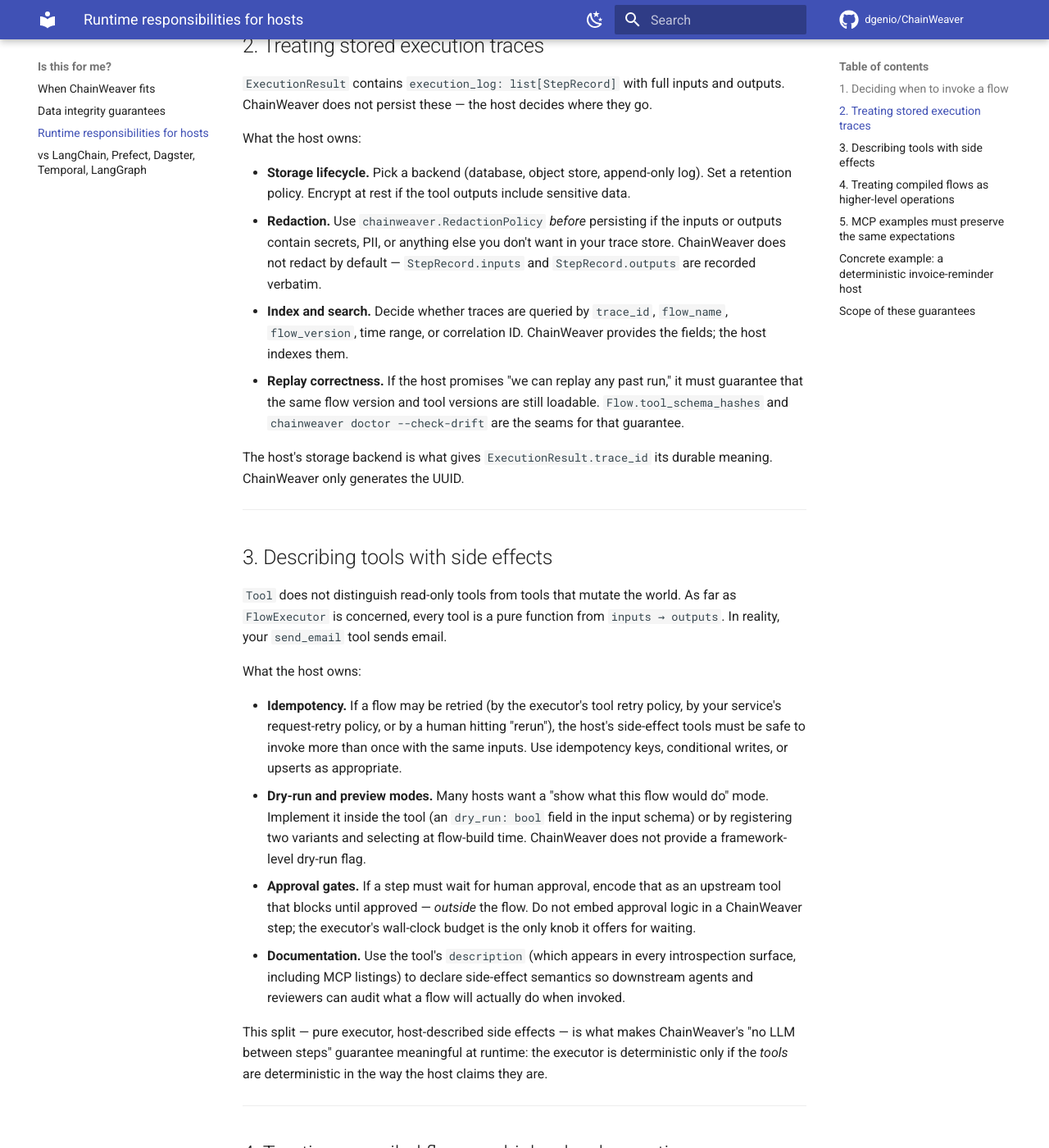
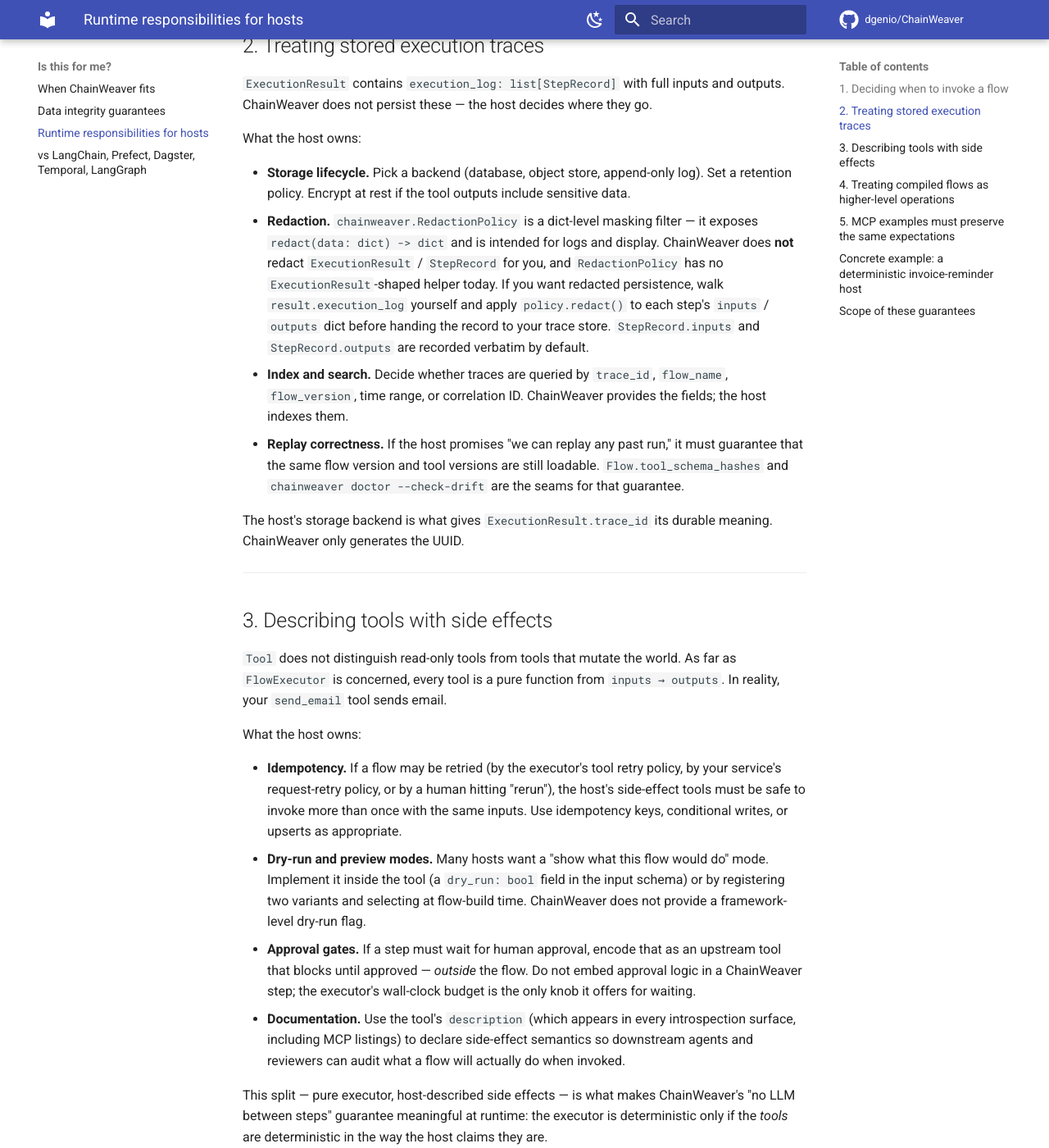
Before and after one commit to dgenio/ChainWeaver, an MkDocs documentation site: the page built from docs/runtime-responsibilities.md, in a window 1280 px wide and 1400 px high, scrolled down 1006 px. Shown: the whole window at 82% size. Built offline with MkDocs 1.6.1 and Material for MkDocs 9.7.7, drawn with Linux system fonts in a browser that asks for light colours; comment, search, counter and statistics services are not loaded; some of the changed text lies outside the part shown.

Commit message:
docs, test: address Copilot review on #216 — runtime-responsibilities + smoke contract
- docs/runtime-responsibilities.md:
  * Tighten the Redaction bullet: `RedactionPolicy` is dict-only (`redact(dict)`),
    hosts must walk `result.execution_log` themselves and apply the policy per
    step.  Previous wording suggested `RedactionPolicy` could redact
    `ExecutionResult` / `StepRecord` directly (Copilot review thread, line 57).
  * Rewrite the host example to match real APIs: drop the non-existent
    `redactor.redact_execution_result(result)` call (line 182) and the wrong
    `redact_fields=...` constructor (line 197).  Walk `execution_log`, call
    `replace()` on each step with `redact()`-ed `inputs`/`outputs`, instantiate
    with `redact_keys=frozenset({...})` — these match `chainweaver.log_utils`.
  * Replace "compiling tool chains into flows" → "compiling sequences of tool
    calls into flows" so the page does not contradict the enforced domain
    vocabulary ("flow", never "chain"/"pipeline" — see review-checklist.md,
    line 110).
  * Grammar fix: "an `dry_run: bool`" → "a `dry_run: bool`" (line 86).

- pyproject.toml: drop "pipeline" from `keywords` — same domain-vocabulary rule.
  PyPI sidebar should not advertise terminology the repo forbids internally
  (line 22).

- tests/test_readme_smoke.py: tighten the smoke contract so the module
  docstring's "no traceback on stderr" promise is true.  The test now also
  fails if `stderr` contains "Traceback (most recent call last):" even when
  the script exits 0 — catches scripts that swallow exceptions with
  `traceback.print_exc()` (line 19).

Validation: ruff lint + format + mypy + pytest (1107 passed) on Python 3.11.

```diff
--- a/docs/runtime-responsibilities.md
+++ b/docs/runtime-responsibilities.md
@@ -50,11 +50,15 @@ What the host owns:
 - **Storage lifecycle.** Pick a backend (database, object store,
   append-only log).  Set a retention policy.  Encrypt at rest if the
   tool outputs include sensitive data.
-- **Redaction.** Use `chainweaver.RedactionPolicy` *before* persisting
-  if the inputs or outputs contain secrets, PII, or anything else you
-  don't want in your trace store.  ChainWeaver does not redact by
-  default — `StepRecord.inputs` and `StepRecord.outputs` are recorded
-  verbatim.
+- **Redaction.** `chainweaver.RedactionPolicy` is a dict-level masking
+  filter — it exposes `redact(data: dict) -> dict` and is intended for
+  logs and display.  ChainWeaver does **not** redact
+  `ExecutionResult` / `StepRecord` for you, and `RedactionPolicy` has
+  no `ExecutionResult`-shaped helper today.  If you want redacted
+  persistence, walk `result.execution_log` yourself and apply
+  `policy.redact()` to each step's `inputs` / `outputs` dict before
+  handing the record to your trace store.  `StepRecord.inputs` and
+  `StepRecord.outputs` are recorded verbatim by default.
 - **Index and search.** Decide whether traces are queried by
   `trace_id`, `flow_name`, `flow_version`, time range, or correlation
   ID.  ChainWeaver provides the fields; the host indexes them.
@@ -83,7 +87,7 @@ What the host owns:
   invoke more than once with the same inputs.  Use idempotency keys,
   conditional writes, or upserts as appropriate.
 - **Dry-run and preview modes.** Many hosts want a "show what this
-  flow would do" mode.  Implement it inside the tool (an `dry_run:
+  flow would do" mode.  Implement it inside the tool (a `dry_run:
   bool` field in the input schema) or by registering two variants and
   selecting at flow-build time.  ChainWeaver does not provide a
   framework-level dry-run flag.
@@ -179,8 +185,23 @@ def handle_request(intent: str, payload: dict, caller_id: str) -> dict:
     result = executor.execute_flow(flow.name, payload)
 
     # 3. Persist with redaction — host owns the trace store.
-    redacted = redactor.redact_execution_result(result)
-    trace_store.put(redacted, correlation_id=payload.get("request_id"))
+    #    `RedactionPolicy.redact()` is dict-only, so the host walks
+    #    `execution_log` and applies it per step before persisting.
+    redacted_steps = [
+        replace(
+            step,
+            inputs=redactor.redact(step.inputs),
+            outputs=redactor.redact(step.outputs),
+        )
+        for step in result.execution_log
+    ]
+    trace_store.put_trace(
+        trace_id=result.trace_id,
+        flow_name=flow.name,
+        flow_version=result.flow_version,
+        steps=redacted_steps,
+        correlation_id=payload.get("request_id"),
+    )
 
     # 4. Surface a single named operation back to the caller.
     return {
--- a/pyproject.toml
+++ b/pyproject.toml
@@ -19,7 +19,6 @@ keywords = [
     "tools",
     "pydantic",
     "flow",
-    "pipeline",
 ]
 classifiers = [
     "Development Status :: 3 - Alpha",
```
Also changed, not shown: other parts of docs/runtime-responsibilities.md (+5 -3 lines), 1 other file.
